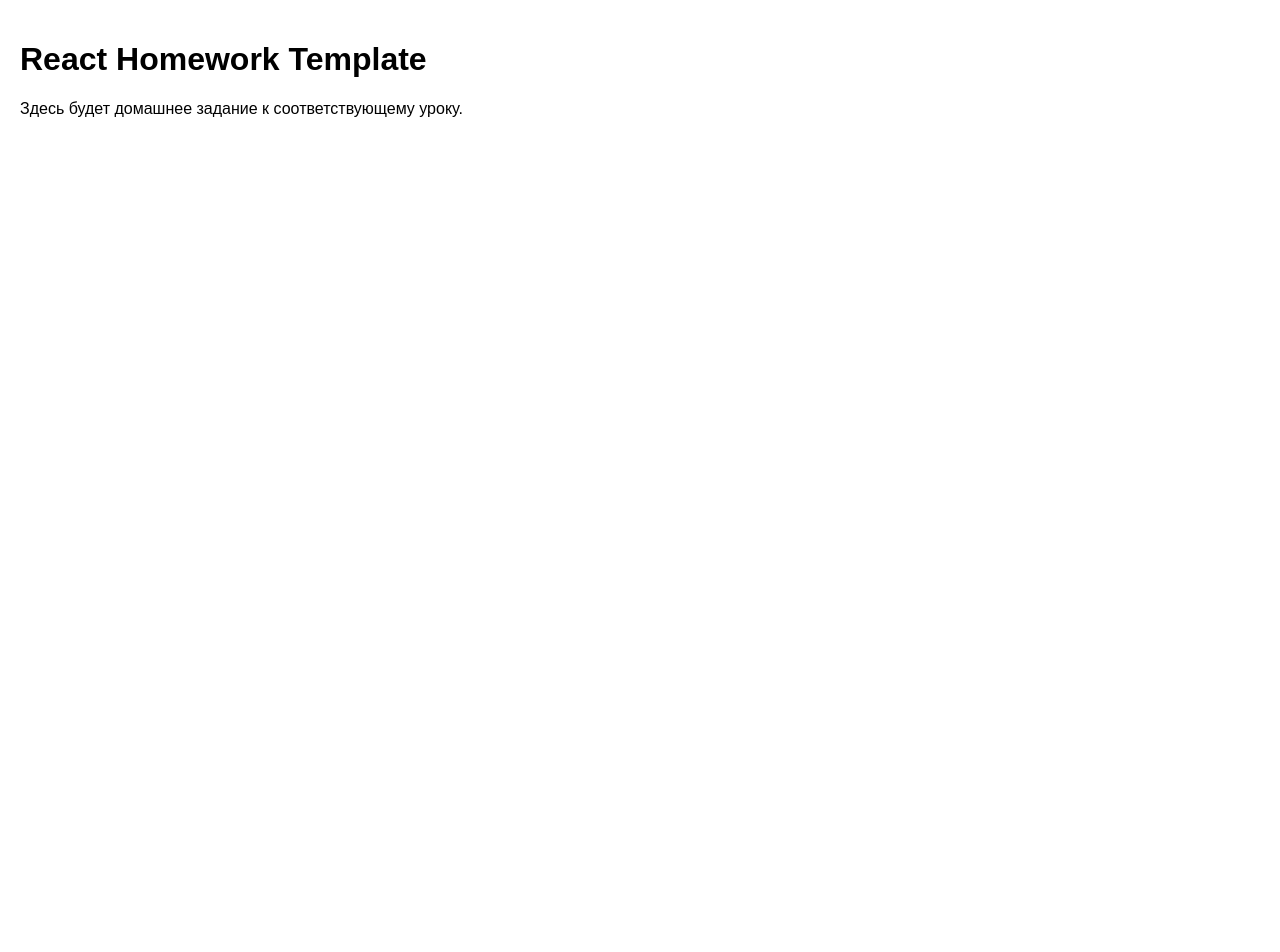
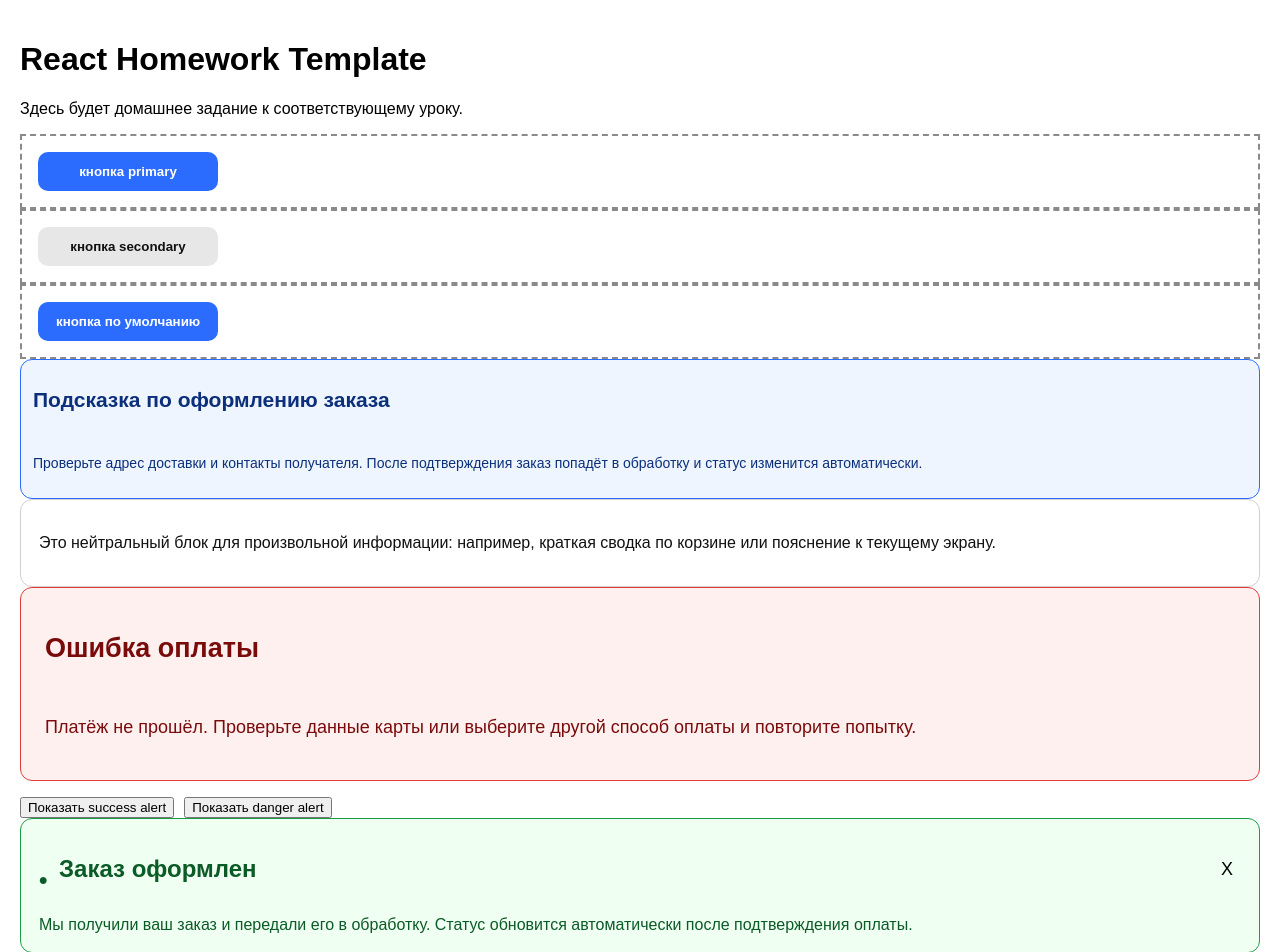
Before and after one commit to tusin777/react-home-works-app, a React (Vite) app: page / in a window 1280 px wide. Shown: the top 952 px of the page. Before the commit the page ends 800 px from the top, so only its background shows below. Built offline with nearby package versions, Linux system fonts and the light colour scheme.

Commit message:
Добавить компоненты Button, Card и Alert с соответствующими стилями и логикой отображения

```diff
--- /dev/null
+++ b/src/components/Alert/Alert.jsx
@@ -0,0 +1,30 @@
+import styles from "./Alert.module.css";
+
+const Alert = ({ title, children, tone = "info", isOpen, onClose }) => {
+  if (!isOpen) return null;
+
+  const rootClassName = [styles.alert, styles[tone]].filter(Boolean).join(" ");
+
+  return (
+    <div className={rootClassName}>
+      <div className={styles.header}>
+        <div>
+          {title && (
+            <h2>
+              <span className={styles["icon-box"]}>&bull;</span>
+              {title}
+            </h2>
+          )}
+        </div>
+
+        <button type="button" onClick={onClose} className={styles.close}>
+          X
+        </button>
+      </div>
+
+      <div className={styles.content}>{children}</div>
+    </div>
+  );
+};
+
+export default Alert;
--- /dev/null
+++ b/src/components/Alert/Alert.module.css
@@ -0,0 +1,60 @@
+.alert {
+  border-radius: 12px;
+  border: 1px solid #d0d0d0;
+  padding: 16px 18px;
+
+  display: flex;
+  flex-direction: column;
+  gap: 10px;
+}
+
+.header {
+  display: flex;
+  align-items: center;
+  justify-content: space-between;
+  gap: 12px;
+}
+
+.content {
+  line-height: 1.45;
+}
+
+.close {
+  border: 0;
+  background: transparent;
+  cursor: pointer;
+
+  font-size: 18px;
+  line-height: 1;
+  padding: 6px 8px;
+  border-radius: 8px;
+}
+
+/* kebab-case */
+.icon-box {
+  width: 10px;
+  height: 10px;
+  border-radius: 999px;
+  display: inline-block;
+  margin-right: 10px;
+  vertical-align: middle;
+}
+
+/* tones */
+.info {
+  background: #eef5ff;
+  border-color: #2b6cff;
+  color: #0b2f7a;
+}
+
+.success {
+  background: #effff2;
+  border-color: #1b9d46;
+  color: #0b5b26;
+}
+
+.danger {
+  background: #fff0f0;
+  border-color: #e23b3b;
+  color: #7a0b0b;
+}
--- a/src/components/App/App.jsx
+++ b/src/components/App/App.jsx
@@ -1,10 +1,71 @@
+import { useState } from "react";
+
+import Button from "../Button/Button";
+import Card from "../Card/Card";
+import Alert from "../Alert/Alert";
 import "./App.css";
 
 function App() {
+  const [isSuccessAlertOpen, setIsSuccessAlertOpen] = useState(true);
+  const [isDangerAlertOpen, setIsDangerAlertOpen] = useState(true);
+
+  const closeSuccessAlert = () => setIsSuccessAlertOpen(false);
+  const openSuccessAlert = () => setIsSuccessAlertOpen(true);
+
+  const closeDangerAlert = () => setIsDangerAlertOpen(false);
+  const openDangerAlert = () => setIsDangerAlertOpen(true);
+
   return (
     <div className="app-container">
       <h1>React Homework Template</h1>
       <p>Здесь будет домашнее задание к соответствующему уроку.</p>
+
+      <Button variant="primary">кнопка primary</Button>
+      <Button variant="secondary">кнопка secondary</Button>
+      <Button>кнопка по умолчанию</Button>
+
+      <Card title="Подсказка по оформлению заказа" size="sm" tone="info">
+        Проверьте адрес доставки и контакты получателя. После подтверждения
+        заказ попадёт в обработку и статус изменится автоматически.
+      </Card>
+
+      <Card size="md" tone="neutral">
+        Это нейтральный блок для произвольной информации: например, краткая
+        сводка по корзине или пояснение к текущему экрану.
+      </Card>
+
+      <Card title="Ошибка оплаты" size="lg" tone="danger">
+        Платёж не прошёл. Проверьте данные карты или выберите другой способ
+        оплаты и повторите попытку.
+      </Card>
+
+      <div style={{ display: "flex", gap: 10, marginTop: 16 }}>
+        <button type="button" onClick={openSuccessAlert}>
+          Показать success alert
+        </button>
+        <button type="button" onClick={openDangerAlert}>
+          Показать danger alert
+        </button>
+      </div>
+
+      <Alert
+        tone="success"
+        title="Заказ оформлен"
+        isOpen={isSuccessAlertOpen}
+        onClose={closeSuccessAlert}
+      >
+        Мы получили ваш заказ и передали его в обработку. Статус обновится
+        автоматически после подтверждения оплаты.
+      </Alert>
+
+      <Alert
+        tone="danger"
+        isOpen={isDangerAlertOpen}
+        onClose={closeDangerAlert}
+      >
+        Не удалось выполнить действие. Проверьте подключение к интернету и
+        повторите попытку.
+      </Alert>
     </div>
   );
 }
--- /dev/null
+++ b/src/components/Button/Base.module.css
@@ -0,0 +1,6 @@
+.base {
+  border-radius: 10px;
+  cursor: pointer;
+  font-weight: 600;
+  border: 0;
+}
--- /dev/null
+++ b/src/components/Button/Button.jsx
@@ -0,0 +1,13 @@
+import style from "./Button.module.css";
+
+const Button = ({ children, variant = "primary" }) => {
+  return (
+    <div className={style["bottom-block"]}>
+      <button className={`${style.button} ${style[variant]}`}>
+        {children}
+      </button>
+    </div>
+  );
+};
+
+export default Button;
--- /dev/null
+++ b/src/components/Button/Button.module.css
@@ -0,0 +1,21 @@
+.button {
+  padding: 12px 18px;
+  min-width: 180px;
+
+  composes: base from "./Base.module.css";
+}
+
+.primary {
+  background-color: #2b6cff;
+  color: #ffffff;
+}
+
+.secondary {
+  background-color: #e7e7e7;
+  color: #111111;
+}
+
+.bottom-block {
+  padding: 16px;
+  border: 2px dashed #8a8a8a;
+}
--- /dev/null
+++ b/src/components/Card/Card.jsx
@@ -0,0 +1,12 @@
+import style from "./Card.module.css";
+
+const Card = ({ title, children, size = "md", tone = "neutral" }) => {
+  return (
+    <div className={[style.card, style[size], style[tone]].join(" ")}>
+      {title && <h2 className={style.title}>{title}</h2>}
+      <p className={style.content}>{children}</p>
+    </div>
+  );
+};
+
+export default Card;
--- /dev/null
+++ b/src/components/Card/Card.module.css
@@ -0,0 +1,54 @@
+.card {
+  border-radius: 12px;
+  border: 1px solid #d0d0d0;
+  background: #ffffff;
+  color: #111111;
+
+  display: flex;
+  flex-direction: column;
+  gap: 10px;
+}
+
+.title {
+  font-weight: 700;
+  line-height: 1.2;
+}
+
+.content {
+  line-height: 1.4;
+}
+
+/* sizes */
+.sm {
+  padding: 10px 12px;
+  font-size: 14px;
+}
+
+.md {
+  padding: 16px 18px;
+  font-size: 16px;
+}
+
+.lg {
+  padding: 22px 24px;
+  font-size: 18px;
+}
+
+/* tones */
+.neutral {
+  background: #ffffff;
+  border-color: #d0d0d0;
+  color: #111111;
+}
+
+.info {
+  background: #eef5ff;
+  border-color: #2b6cff;
+  color: #0b2f7a;
+}
+
+.danger {
+  background: #fff0f0;
+  border-color: #e23b3b;
+  color: #7a0b0b;
+}
```
